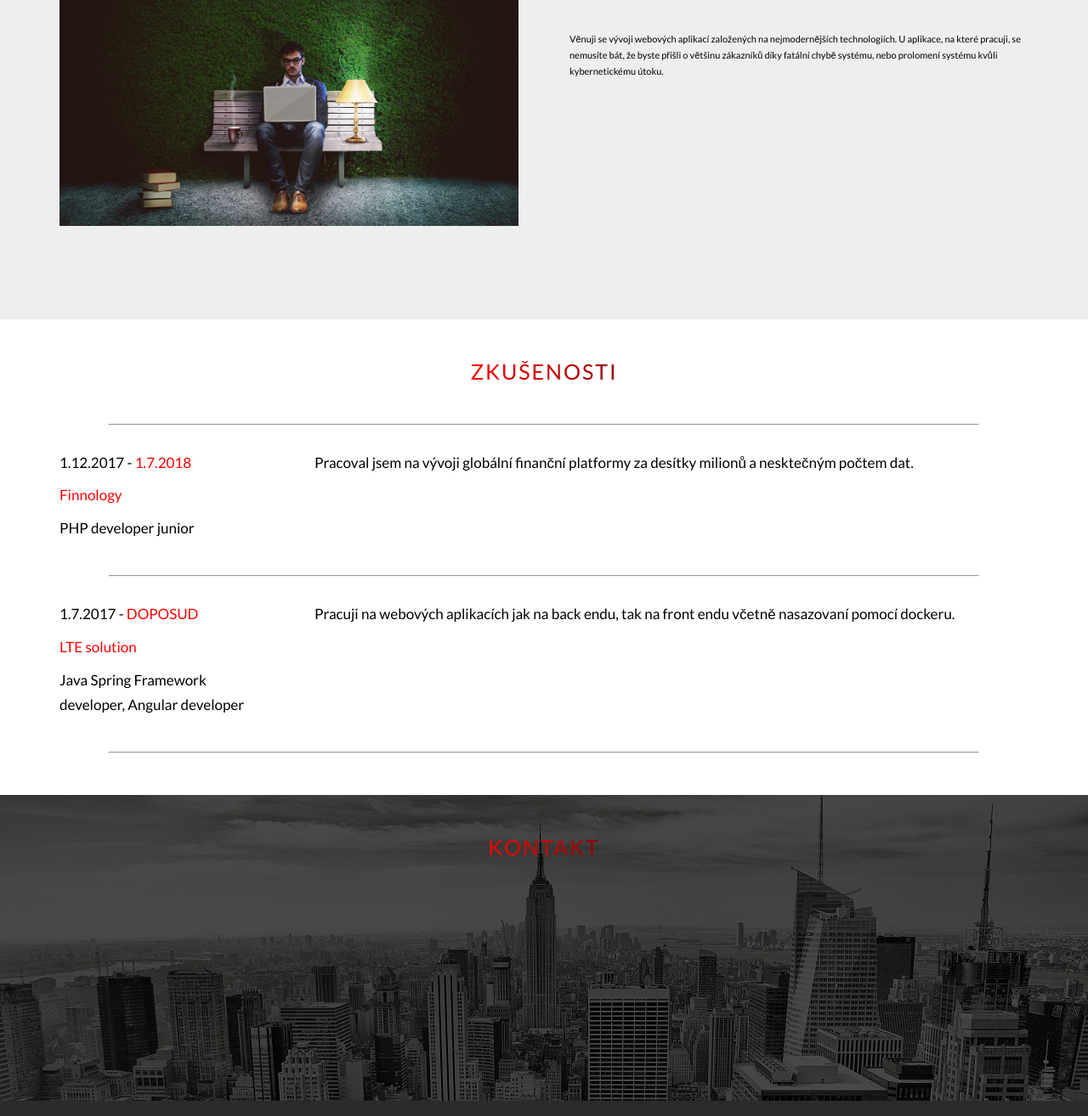
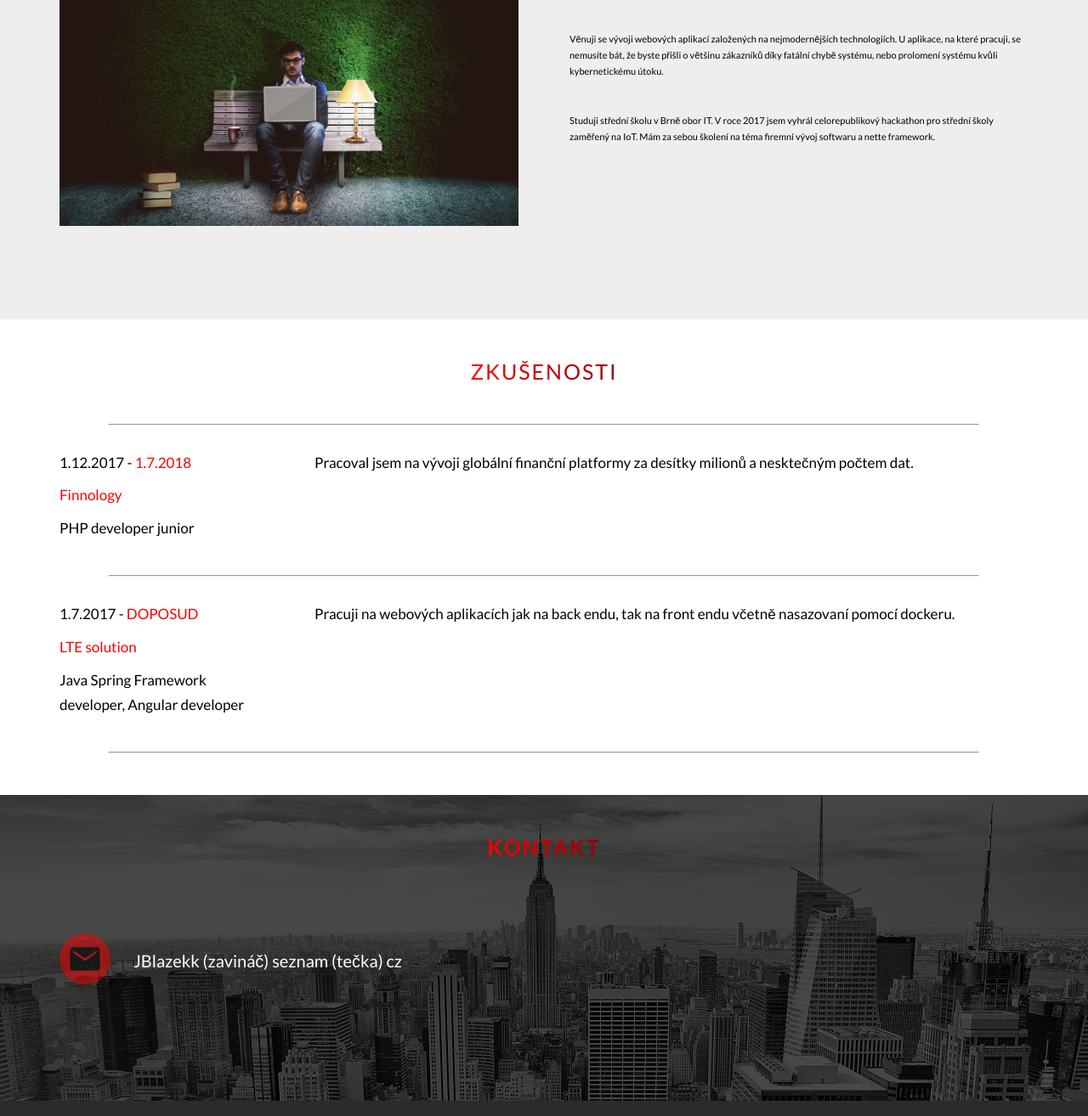
Before and after one commit to blaza168/portfolio, a website: page index.html in a window 1280 px wide. Shown: the part 1024-2338 px from the top of the page at 85% size. Drawn offline with nearby package versions, Linux system fonts and the light colour scheme.

Commit message:
Fix responsive errors

```diff
--- a/index.html
+++ b/index.html
@@ -23,7 +23,7 @@
             </div>
         </a>
     </header>
-    <section class="section-about" id="section-about">
+    <section class="section-about u-padding-bottom-medium" id="section-about">
         <div class="row u-text-center u-margin-top-big">
             <h2 class="heading-secondary">Pracuji pro lidi, kteří neradi ztrácí čas chybami.</h2>
         </div>
@@ -42,10 +42,14 @@
                     U aplikace, na které pracuji, se nemusíte bát, že byste přišli o většinu zákazníků díky fatální chybě systému,
                     nebo prolomení systému kvůli kybernetickému útoku.
                 </p>
+                <p>
+                    Studuji střední školu v Brně obor IT. V roce 2017 jsem vyhrál celorepublikový hackathon pro
+                    střední školy zaměřený na IoT. Mám za sebou školení na téma firemní vývoj softwaru a nette framework.
+                </p>
             </div>
         </div>
     </section>
-    <section class="section-experience u-padding-top-medium">
+    <section class="section-experience u-padding-top-medium u-padding-bottom-medium">
         <div class="row u-text-center u-margin-bottom-medium">
             <h2 class="heading-secondary u-uppercase">Zkušenosti</h2>
         </div>
@@ -87,19 +91,34 @@
                 Pracuji na webových aplikacích jak na back endu, tak na front endu včetně nasazovaní pomocí dockeru.
             </div>
         </div>
-        <hr class="experience__separator">
+        <hr class="experience__separator" style="margin-bottom: 0">
     </section>
 
     <section class="section-contact u-padding-top-medium">
         <div class="row u-text-center">
             <h2 class="heading-secondary u-uppercase">Kontakt</h2>
         </div>
+
+        <div class="row">
+            <div class="col-2-of-3" style="position: relative">
+                <div class="contact__cycle">
+                    <ion-icon name="mail" class="contact__email"></ion-icon>
+                </div>
+                <div class="contact__email-address">
+                    JBlazekk (zavináč) seznam (tečka) cz
+                </div>
+            </div>
+            <div class="col-1-of-3 u-text-center medium-name u-gray-text u-uppercase">
+                &nbsp;
+            </div>
+            <div class="col-1-of-3">&nbsp;</div>
+        </div>
     </section>
 
     <footer class="footer u-padding-top-medium">
-        <div class="row u-small-margin">
+        <div class="row" style="margin-bottom: 0">
             <div class="col-1-of-3">&nbsp;</div>
-            <div class="col-1-of-3 u-text-center medium-name u-gray-text u-uppercase">
+            <div class="col-1-of-3 u-text-center medium-name u-gray-text u-uppercase footer__name">
                 Jan <span class="u-red">Blažek</span>
             </div>
             <div class="col-1-of-3">&nbsp;</div>
@@ -115,6 +134,7 @@
             integrity="sha256-2Kok7MbOyxpgUVvAk/HJ2jigOSYS2auK4Pfzbm7uH60="
             crossorigin="anonymous"></script>
 
+    <script src="https://unpkg.com/ionicons@4.2.2/dist/ionicons.js"></script>
     <script src="js/main.js"></script>
 </body>
 </html>
--- a/sass/base/_utilities.scss
+++ b/sass/base/_utilities.scss
@@ -43,4 +43,12 @@
   }
 }
 
-.u-zero-margin { margin: 0 !important; }
+.u-padding-bottom-medium {
+  padding-bottom: 4rem !important;
+
+  @include respond(tab-port) {
+    padding-bottom: 3rem !important;
+  }
+}
+
+.u-zero-margin { margin-bottom: 0 !important; }
--- a/sass/sections/_contact.scss
+++ b/sass/sections/_contact.scss
@@ -6,4 +6,50 @@
   background-repeat: no-repeat;
 
   background-attachment: fixed;
+
+  & .heading-secondary {
+    font-weight: 600;
+  }
 }
+
+.contact {
+
+  &__cycle {
+    position: relative;
+    border-radius: 50%;
+    width: 6rem;
+    height: 6rem;
+    display: inline-block;
+
+    background-color: $color-primary-light;
+    opacity: .5;
+    transition: .2s all;
+  }
+
+  &__cycle:hover {
+    opacity: .9;
+    background-color: $color-primary-dark;
+  }
+
+  &__cycle > ion-icon {
+    @include absCenter();
+    font-size: 4rem;
+  }
+
+  &__email {
+    display: inline-block;
+  }
+
+  &__email-address {
+    margin-left: 5rem;
+    color: $color-white;
+    display: inline-block;
+    font-size: 2rem;
+
+    position: absolute;
+    top: 50%;
+    left: 5%;
+
+    transform: translate(0, -50%);
+  }
+}
--- a/sass/sections/_experience.scss
+++ b/sass/sections/_experience.scss
@@ -1,12 +1,8 @@
 .section-experience {
-  height: 70vh;
+  min-height: 70vh;
   background-color: $color-white;
 
   font-size: 1.7rem;
-
-  @include respond(tab-port) {
-    text-align: center;
-  }
 }
 
 .experience {
--- a/sass/sections/_footer.scss
+++ b/sass/sections/_footer.scss
@@ -1,5 +1,5 @@
 .footer {
-  height: 15vh;
+  min-height: 15vh;
   background-color: $color-grey-brawn;
   position: relative;
 
```
Also changed, not shown: css/style.css, 1 other file.
